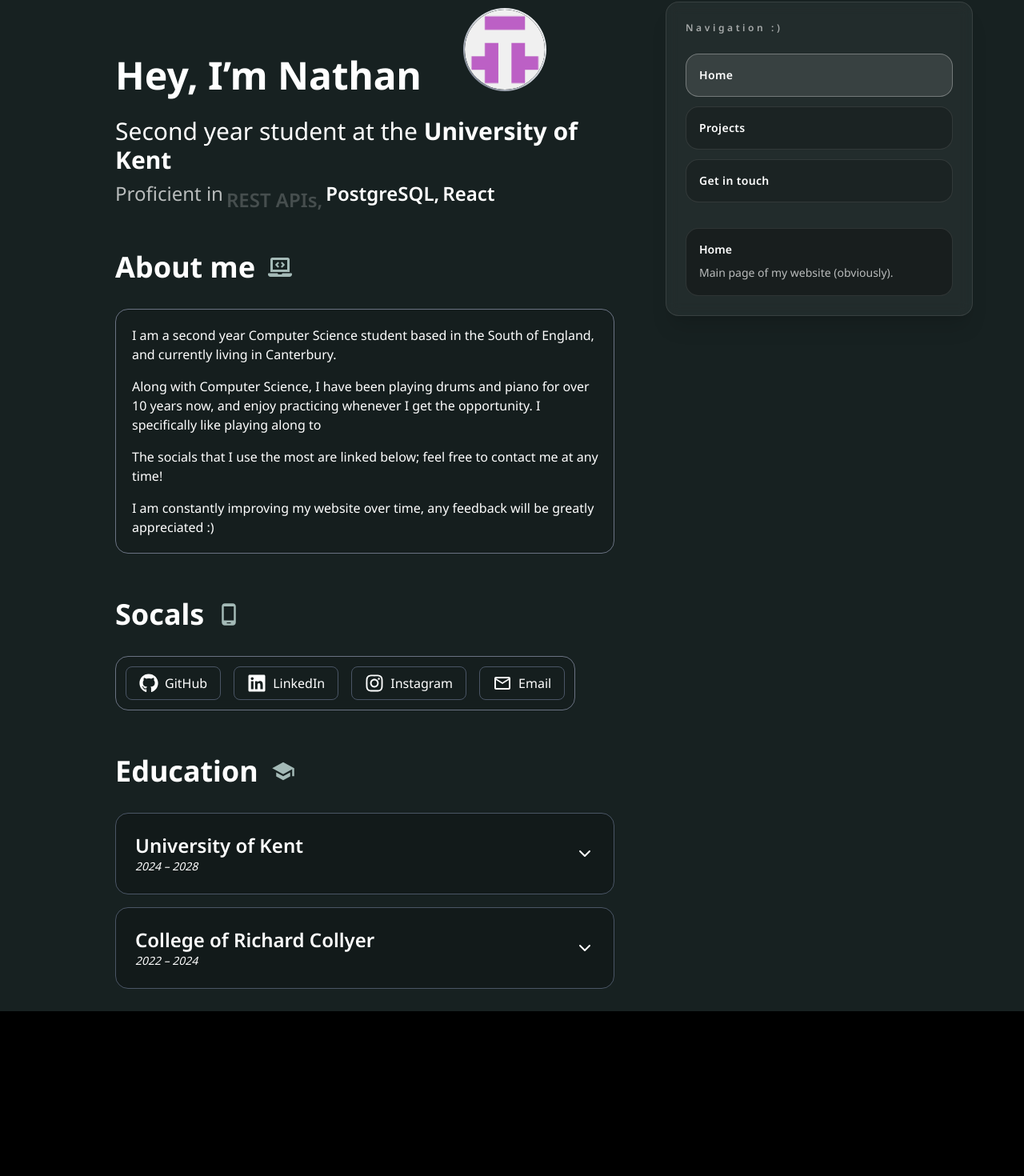
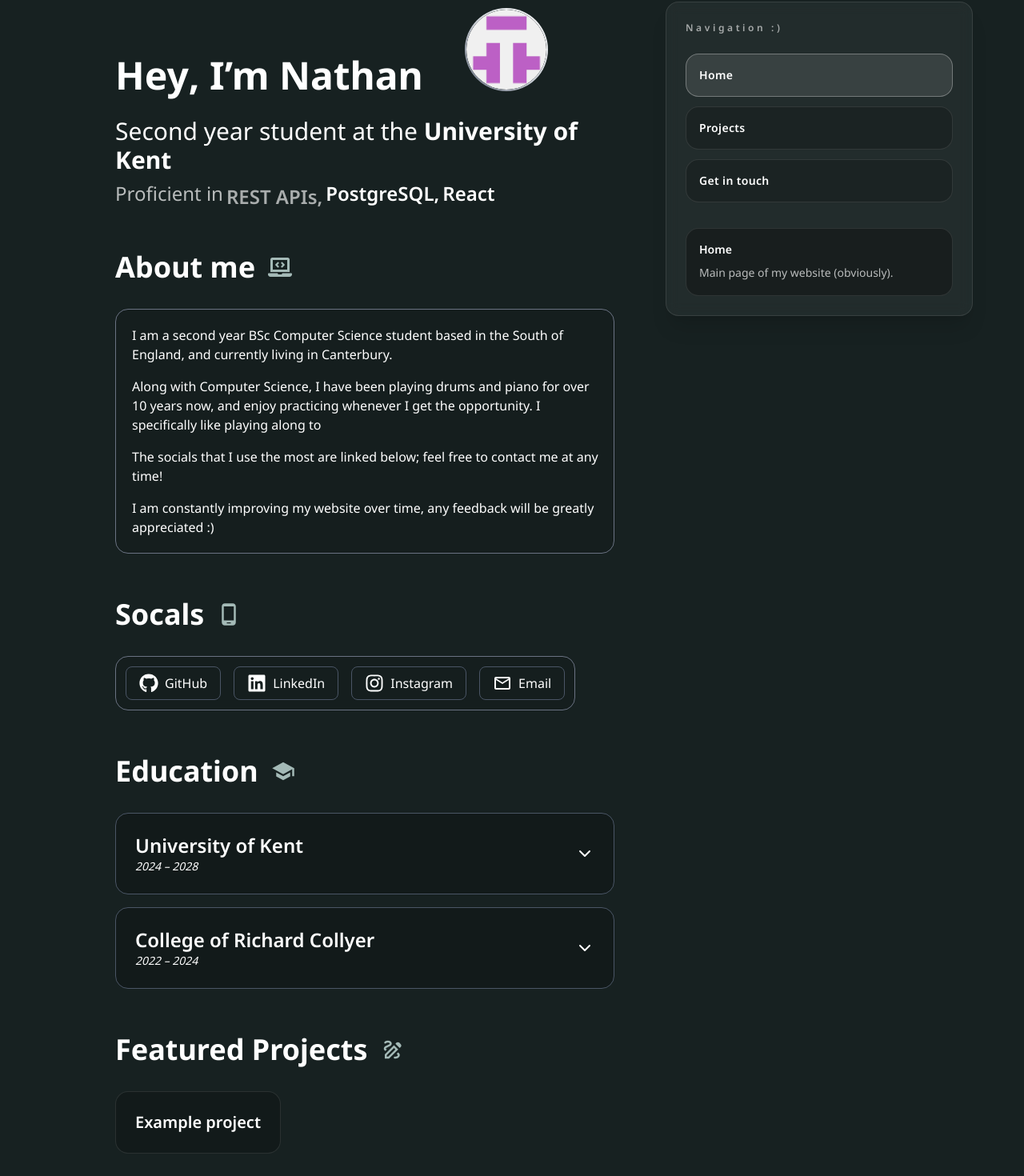
Before and after one commit to nathant1234567/nathan-portfolio, a Next.js app: page / in a window 1280 px wide. Shown: the part 150-1620 px from the top of the page at 80% size. Before the commit the page ends 1414 px from the top, so only its background shows below. Built offline with nearby package versions, Linux system fonts and the light colour scheme.

Commit message:
starting projects sections

```diff
--- a/src/app/page.tsx
+++ b/src/app/page.tsx
@@ -2,11 +2,11 @@ import ButtonLink from "@/components/ui/ButtonLink";
 import Heading from "../components/ui/Heading";
 import Socials from "../components/ui/Socials";
 import Education from "@/components/ui/Education";
-import {BlackBackground} from "@/components/layout/BlackBackground";
 import PageWrapper from "@/components/layout/PageWrapper";
 import NavigationPane from "@/components/navigation/NavigationPane";
 import About from "@/components/ui/About";
-
+import HomeProjects from "@/components/ui/HomeProjects";
+import { projects } from "@/data/projects";
 
 export default function Home() {
   return (
@@ -17,9 +17,7 @@ export default function Home() {
                   <About/>
                   <Socials />
                   <Education />
-                  {/*<div className="fade mt-8">*/}
-                  {/*    <ButtonLink href={"/projects"}>View Projects</ButtonLink>*/}
-                  {/*</div>*/}
+                  <HomeProjects/>
               </PageWrapper>
           </main>
           <NavigationPane />
--- a/src/components/ui/About.tsx
+++ b/src/components/ui/About.tsx
@@ -12,7 +12,7 @@ export default function About() {
                 className={`rounded-2xl border border-gray-500 bg-black/10 p-3 flex flex-col items-start gap-4 `}
             >
                 <div className="flex flex-wrap gap-4 pt-2 pl-2 pb-2">
-                    <p>I am a second year Computer Science student based in the South of England, and currently living in {CITY}.</p>
+                    <p>I am a second year BSc Computer Science student based in the South of England, and currently living in {CITY}.</p>
                     <p>Along with Computer Science, I have been playing drums and piano for over 10 years now, and enjoy practicing whenever I get the opportunity. I specifically like playing along to </p>
                     <p>The socials that I use the most are linked below; feel free to contact me at any time!</p>
                     <p>I am constantly improving my website over time, any feedback will be greatly appreciated :) </p>
--- a/src/components/ui/Heading.tsx
+++ b/src/components/ui/Heading.tsx
@@ -1,6 +1,5 @@
 'use client';
-import { BlackBackground } from '@/components/layout/BlackBackground';
-import { useEffect, useRef } from "react";
+import { useEffect, useRef, useState } from "react";
 import gsap from 'gsap';
 import { useGSAP } from '@gsap/react';
 import SectionWrapper from "@/components/layout/SectionWrapper";
@@ -12,6 +11,8 @@ export default function Heading() {
         gsap.from('.fade', { opacity: 0 , y : 30, duration: 1, stagger: 0.2});
     }, []);
     const headingRef = useRef<HTMLHeadingElement>(null)
+    const hoverTimer = useRef<ReturnType<typeof setTimeout> | null>(null)
+    const [showWave, setShowWave] = useState(false)
 
     const handleMouseEnter = () => {
         const colorDuration = 0.1;
@@ -34,11 +35,40 @@ export default function Heading() {
         gsap.to(headingRef.current, { color: "#F1E6E4", duration: 0.5 });
     };
 
+    const handleHeyMouseEnter = () => {
+        if (hoverTimer.current || showWave) {
+            return
+        }
+
+        hoverTimer.current = setTimeout(() => {
+            setShowWave(true)
+            hoverTimer.current = null
+        }, 3000)
+    }
+
+    const handleHeyMouseLeave = () => {
+        if (hoverTimer.current) {
+            clearTimeout(hoverTimer.current)
+        }
+        hoverTimer.current = null
+        setShowWave(false)
+    }
+
+    useEffect(() => {
+        return () => {
+            if (hoverTimer.current) {
+                clearTimeout(hoverTimer.current)
+            }
+        }
+    }, [])
+
     return (
             <SectionWrapper className="pt-40">
                 <div className="flex items-baseline gap-13">
                     <h1 className="fade text-5xl font-bold cursor-pointer">
-                        Hey, I’m <span onMouseEnter={handleMouseEnter}
+                        <span onMouseEnter={handleHeyMouseEnter}
+                              onMouseLeave={handleHeyMouseLeave}
+                              className="inline-block">{showWave ? '👋' : 'Hey'}</span>, I’m <span onMouseEnter={handleMouseEnter}
                                        onMouseLeave={handleMouseLeave} ref={headingRef} className="inline-block">Nathan</span>
                     </h1>
                     <Avatar src="/TempAvatar.png" size={100} border={true} />
--- /dev/null
+++ b/src/components/ui/HomeProjectCard.tsx
@@ -0,0 +1,14 @@
+import {ProjectEntry} from "@/data/projects";
+import {ExternalLink} from "lucide-react";
+
+interface HomeProjectCardProps {
+    project: ProjectEntry;
+}
+
+export default function HomeProjectCard({project}: HomeProjectCardProps) {
+    return (
+        <article className="rounded-2xl border border-white/10 bg-black/20 p-6 transition hover:border-l-nice-black-300/80 hover:bg-black/20">
+            <h3 className="text-xl font-semibold text-white">{project.title}</h3>
+        </article>
+    );
+}
--- /dev/null
+++ b/src/components/ui/HomeProjects.tsx
@@ -0,0 +1,20 @@
+import {SectionTitle} from "@/components/layout/SectionTitle";
+import HomeProjectCard from "@/components/ui/HomeProjectCard";
+import SectionWrapper from "@/components/layout/SectionWrapper";
+import {projects} from "@/data/projects";
+import { MdOutlineDraw } from "react-icons/md";
+
+const featuredProjects = projects.filter((project) => project.featured).slice(0, 3);
+
+export default function HomeProjects() {
+    return (
+        <SectionWrapper className="w-full max-w-4xl">
+            <SectionTitle title="Featured Projects" icon={<MdOutlineDraw color="#A4BAB7" />} />
+            <div className="grid gap-6 md:grid-cols-2">
+                {featuredProjects.map((project) => (
+                    <HomeProjectCard key={project.title} project={project} />
+                ))}
+            </div>
+        </SectionWrapper>
+    )
+}
--- a/src/components/wrappers/ConditionalPageWrapper.tsx
+++ b/src/components/wrappers/ConditionalPageWrapper.tsx
@@ -6,11 +6,8 @@ import PageWrapper from "@/components/layout/PageWrapper";
 export default function ConditionalPageWrapper({ children }: { children: React.ReactNode }) {
     const pathname = usePathname();
 
-    // detect if we're on the home page (root route)
     const isHome = pathname === '/';
 
-    // For home page: render content directly
-    // For other pages: wrap content in a bordered container
     if (isHome) {
         return <>{children}</>;
     }
--- /dev/null
+++ b/src/data/projects.ts
@@ -0,0 +1,27 @@
+export interface ProjectLink {
+    label: string;
+    href: string;
+}
+
+export interface ProjectEntry {
+    title: string;
+    summary: string;
+    description: string;
+    techStack: string[];
+    featured?: boolean;
+    links?: ProjectLink[];
+}
+
+export const projects: ProjectEntry[] = [
+    {
+        title: "Example project",
+        summary: "A brief summary of the example project.",
+        description:
+            "This is a more detailed description of the example project, explaining its features, purpose, and technologies used.",
+        techStack: ["TypeScript", "React", "Node.js"],
+        featured: true,
+        links: [
+            { label: "Test link", href: "https://example.com/" },
+        ],
+    },
+];
```
